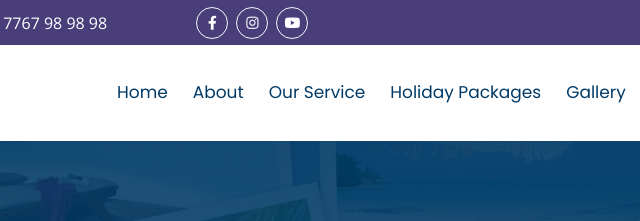
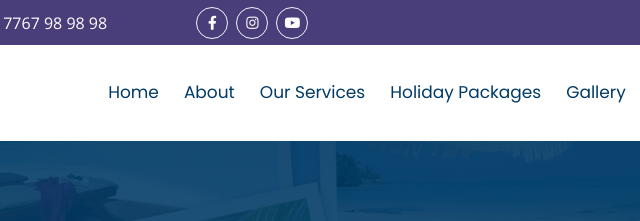
Before and after one commit to Akshayswagh/sachininternational, a plain HTML site: page Franchise.html in a window 1280 px wide. Shown: the top 221 px of the page, 345-985 px from the left. Drawn offline with nearby package versions, Linux system fonts and the light colour scheme.

Commit message:
services spelling updated on navbar

```diff
--- a/Franchise.html
+++ b/Franchise.html
@@ -77,7 +77,7 @@
                     <div class="navbar-nav ms-auto py-0">
                       <a href="index.html" class="nav-item nav-link ">Home</a>
                       <a href="about.html" class="nav-item nav-link">About</a>
-                       <a href="service.html" class="nav-item nav-link">Our Service</a>
+                       <a href="service.html" class="nav-item nav-link">Our Services</a>
 					 <a href="Holiday.html" class="nav-item nav-link">Holiday Packages</a>
 					 <a href="comingsoon.html" class="nav-item nav-link">Gallery</a>
 					<a href="Franchise.html" class="nav-item nav-link active">Our Franchise </a>
```
Also changed, not shown: Holiday.html (+1 -1 lines), KERELA - 4N5D - 20 Nov 2025.html (+1 -1 lines), Kullu Manali.html (+1 -1 lines), Magical Sri Lanka. Mr Amit Rastogi from Delhi.html (+1 -1 lines), Ms Jayshree Maldives package 3N4D 27 May.html (+1 -1 lines), SINGAPORE GROUP PACKAGE 2025.html (+1 -1 lines), Thailand DIWALI 24 OCT 2025 5N-6D FULLY LOADED.html (+1 -1 lines), Thailand Group Tour NOV 2025.html (+1 -1 lines), Thailand Package 26 OCT 2025.html (+1 -1 lines), Thailand group Tour 24 OCT Diwali Package.html (+1 -1 lines), VIETNAM TOUR PACKAGE 8N9D.html (+1 -1 lines), about.html (+1 -1 lines), comingsoon.html (+1 -1 lines), contact.html (+1 -1 lines), 2 more files.
